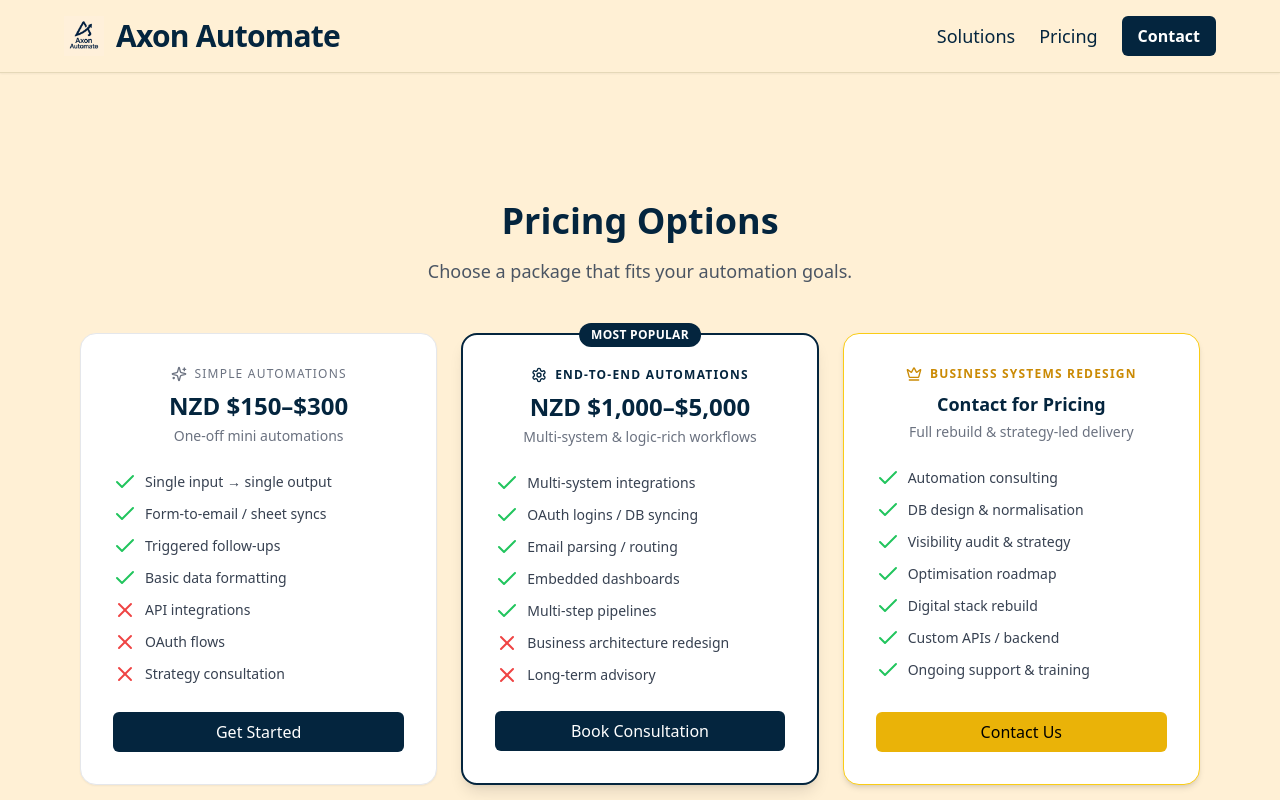
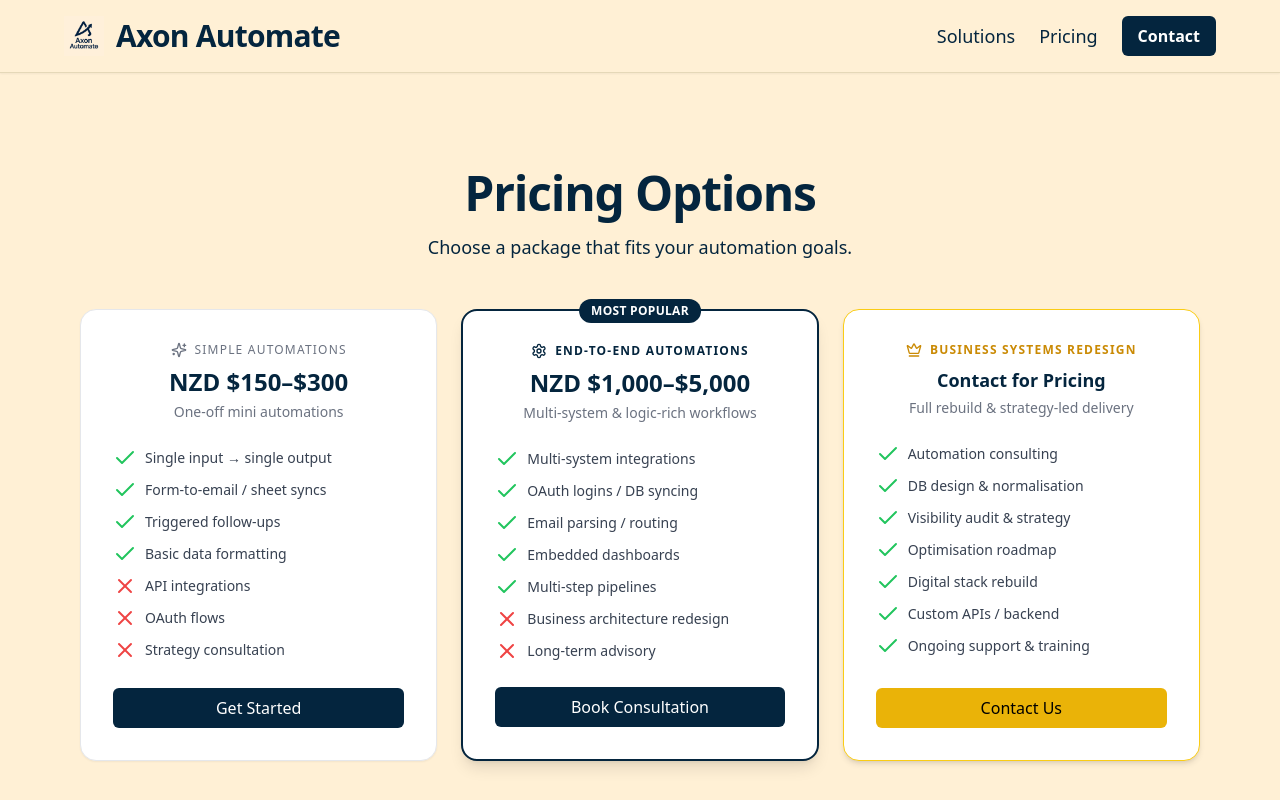
Before and after one commit to trimdex445/axon-automate, a Next.js app: page /pricing in a window 1280 px wide. Shown: the top 800 px of the page. Built offline with nearby package versions, Linux system fonts and the light colour scheme.

Commit message:
Standardise heading font and spacing across Pricing and Solutions pages

```diff
--- a/pages/pricing.tsx
+++ b/pages/pricing.tsx
@@ -4,10 +4,10 @@ import { Check, X, Crown, Sparkles, Settings } from 'lucide-react';
 export default function PricingPage() {
   return (
     <Layout>
-      <section className="bg-[#fff0d5] py-20 px-4">
+      <section className="bg-[#fff0d5] py-12 px-4">
         <div className="max-w-6xl mx-auto text-center">
-          <h2 className="text-4xl font-bold text-[#04253e] mb-4">Pricing Options</h2>
-          <p className="text-lg text-gray-600 mb-12">
+          <h2 className="text-5xl font-extrabold text-[#04253e] mb-4 tracking-tight">Pricing Options</h2>
+          <p className="text-lg text-[#04253e] max-w-2xl mx-auto font-medium mb-12">
             Choose a package that fits your automation goals.
           </p>
 
```
